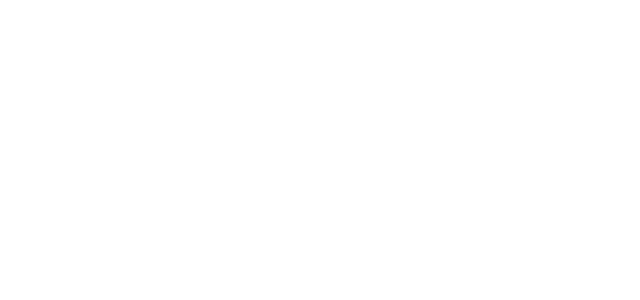
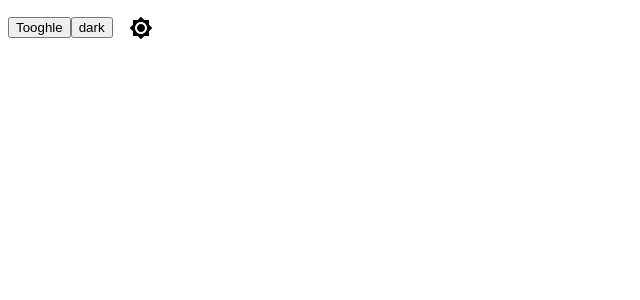
Before and after one commit to behzad-ahmadi/todo, a Next.js app: page / in a window 1280 px wide. Shown: the top 300 px of the page, without its empty margins (0-640 px from the left). Built offline with nearby package versions, Linux system fonts and the light colour scheme.

Commit message:
themeContext

```diff
--- /dev/null
+++ b/context/themeContext.js
@@ -0,0 +1,24 @@
+import * as React from 'react';
+import { useTheme, ThemeProvider, createTheme } from '@mui/material/styles';
+import CssBaseline from '@mui/material/CssBaseline';
+
+const ThemeContext = React.createContext({
+  mode: '',
+  toggleMode: () => {},
+});
+
+export const ThemeContextProvider = ({ children }) => {
+  const [mode, setMode] = React.useState('dark');
+
+  const theme = React.useMemo(() => createTheme({ palette: { mode } }), [mode]);
+
+  const toggleMode = () => setMode(mode == 'dark' ? 'light' : 'dark');
+
+  return (
+    <ThemeContext.Provider value={{ mode, toggleMode, theme }}>
+      <ThemeProvider theme={theme}>{children}</ThemeProvider>
+    </ThemeContext.Provider>
+  );
+};
+
+export const useAppTheme = () => React.useContext(ThemeContext);
--- a/layout/index.js
+++ b/layout/index.js
@@ -1,12 +1,28 @@
-import { ThemeProvider, createTheme } from '@mui/material/styles';
-import CssBaseline from '@mui/material/CssBaseline';
+import { Button } from '@mui/base';
+import { useAppTheme } from '@/context/themeContext';
+import { IconButton, useTheme } from '@mui/material';
+import Brightness4Icon from '@mui/icons-material/Brightness4';
+import Brightness7Icon from '@mui/icons-material/Brightness7';
+import { Box } from '@mui/system';
 
-const darkTheme = createTheme({
-  palette: {
-    mode: 'dark',
-  },
-});
+export default function Layout({ chidlren }) {
+  const { mode, toggleMode, theme } = useAppTheme();
 
-export default function Layout() {
-  return <></>;
+  return (
+    <>
+      <Button onClick={toggleMode}>Tooghle</Button>
+
+      <Button>{useTheme().palette.mode}</Button>
+
+      <IconButton sx={{ ml: 1 }} onClick={toggleMode} color='inherit'>
+        {theme.palette.mode === 'dark' ? (
+          <Brightness7Icon />
+        ) : (
+          <Brightness4Icon />
+        )}
+      </IconButton>
+
+      {chidlren}
+    </>
+  );
 }
--- a/pages/_app.js
+++ b/pages/_app.js
@@ -1,5 +1,13 @@
+import { ThemeContextProvider } from '@/context/themeContext';
 import '../assets/styles/globals.css';
+import Layout from '@/layout';
 
 export default function App({ Component, pageProps }) {
-  return <Component {...pageProps} />;
+  return (
+    <ThemeContextProvider>
+      <Layout>
+        <Component {...pageProps} />;
+      </Layout>
+    </ThemeContextProvider>
+  );
 }
```
